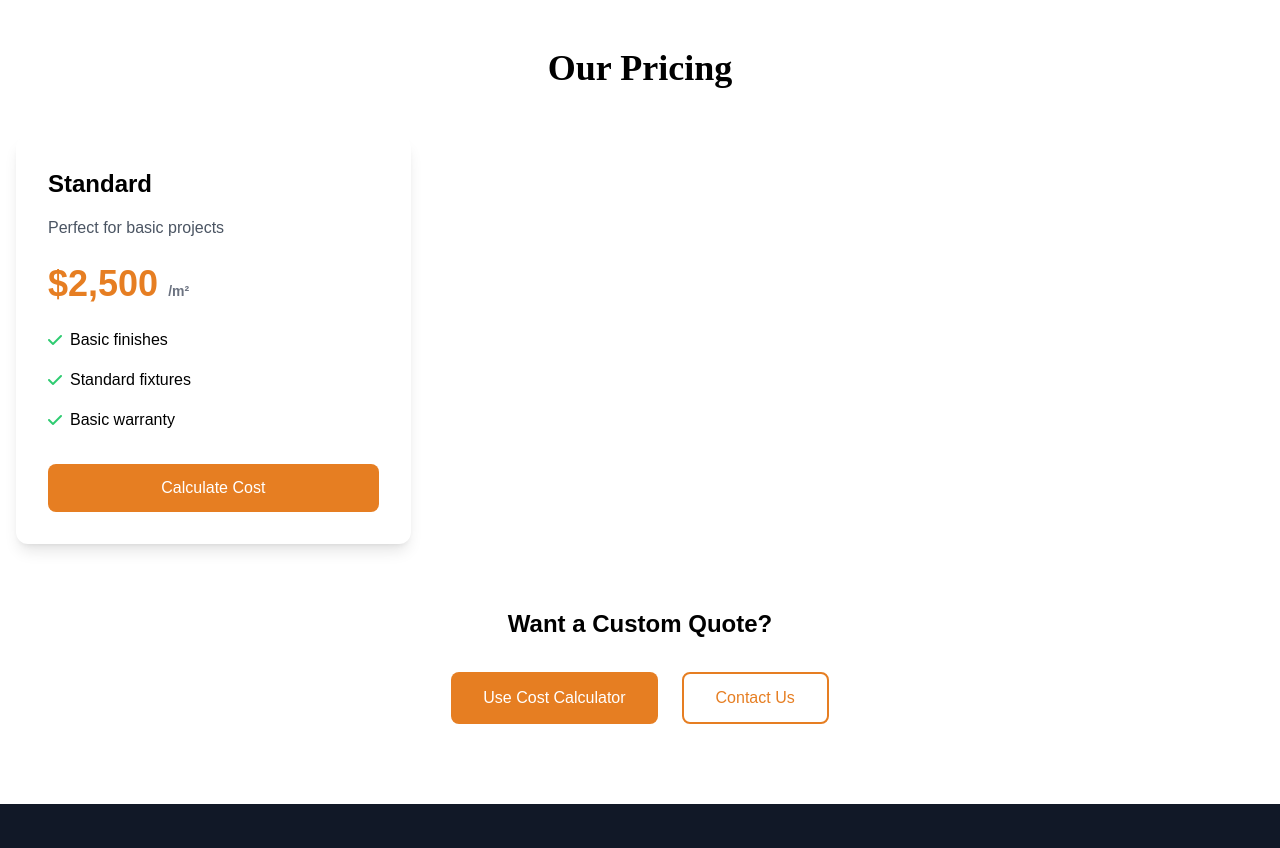
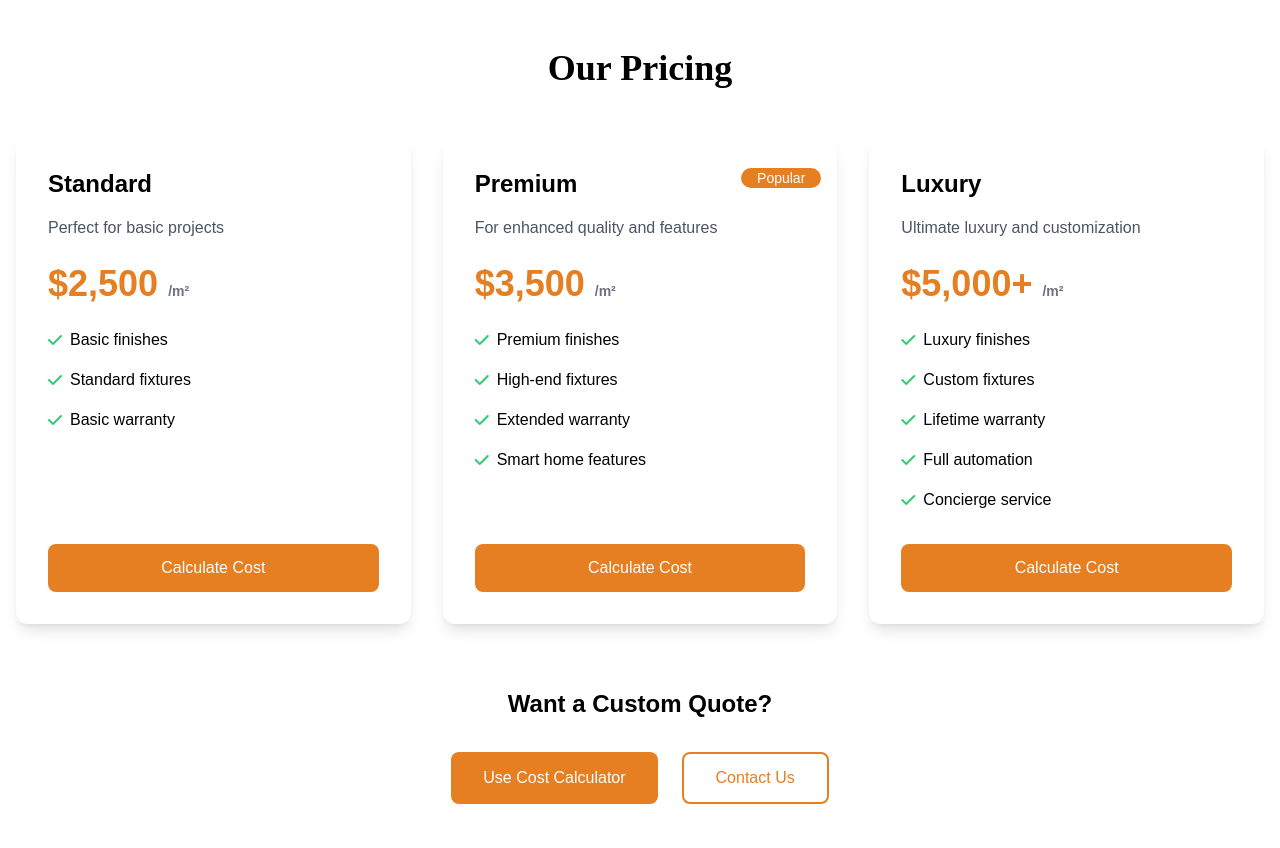
Before and after one commit to shubharthaksangharsha/w13-projects, a website: page pages/services.html in a window 1280 px wide. Shown: the part 2140-2988 px from the top of the page. Drawn offline with nearby package versions, Linux system fonts and the light colour scheme.

Commit message:
Added more pricing templates

```diff
--- a/pages/services.html
+++ b/pages/services.html
@@ -229,9 +229,10 @@
                 <h2 class="font-playfair text-4xl font-bold text-center mb-12">Our Pricing</h2>
 
                 <div class="grid grid-cols-1 md:grid-cols-3 gap-8">
-                    <!-- Basic Package -->
-                    <div class="bg-white p-8 rounded-xl shadow-lg hover:shadow-xl transition-all"
+                    <!-- Standard Package -->
+                    <div class="bg-white p-8 rounded-xl shadow-lg hover:shadow-xl transition-all flex flex-col justify-between"
                          data-aos="fade-up">
+                        <div> <!-- Content wrapper -->
                             <h3 class="text-2xl font-bold mb-4">Standard</h3>
                             <p class="text-gray-600 mb-6">Perfect for basic projects</p>
                             <div class="text-4xl font-bold mb-6">
@@ -252,14 +253,92 @@
                                     Basic warranty
                                 </li>
                             </ul>
+                        </div>
                         <a href="../pages/pricing-calculator.html"
                            class="block w-full py-3 px-6 text-center bg-secondary text-white rounded-lg
-                                  hover:bg-opacity-90 transition-all">
+                                  hover:bg-opacity-90 transition-all mt-auto">
                             Calculate Cost
                         </a>
                     </div>
 
-                    <!-- Add Premium and Luxury packages similarly -->
+                    <!-- Premium Package -->
+                    <div class="bg-white p-8 rounded-xl shadow-lg hover:shadow-xl transition-all transform scale-105 flex flex-col justify-between relative"
+                         data-aos="fade-up" data-aos-delay="100">
+                        <div class="absolute -top-4 right-4 bg-secondary text-white px-4 py-1 rounded-full text-sm">
+                            Popular
+                        </div>
+                        <div> <!-- Content wrapper -->
+                            <h3 class="text-2xl font-bold mb-4">Premium</h3>
+                            <p class="text-gray-600 mb-6">For enhanced quality and features</p>
+                            <div class="text-4xl font-bold mb-6">
+                                <span class="text-secondary">$3,500</span>
+                                <span class="text-sm text-gray-500">/m²</span>
+                            </div>
+                            <ul class="space-y-4 mb-8">
+                                <li class="flex items-center">
+                                    <i class="fas fa-check text-success mr-2"></i>
+                                    Premium finishes
+                                </li>
+                                <li class="flex items-center">
+                                    <i class="fas fa-check text-success mr-2"></i>
+                                    High-end fixtures
+                                </li>
+                                <li class="flex items-center">
+                                    <i class="fas fa-check text-success mr-2"></i>
+                                    Extended warranty
+                                </li>
+                                <li class="flex items-center">
+                                    <i class="fas fa-check text-success mr-2"></i>
+                                    Smart home features
+                                </li>
+                            </ul>
+                        </div>
+                        <a href="../pages/pricing-calculator.html"
+                           class="block w-full py-3 px-6 text-center bg-secondary text-white rounded-lg
+                                  hover:bg-opacity-90 transition-all mt-auto">
+                            Calculate Cost
+                        </a>
+                    </div>
+
+                    <!-- Luxury Package -->
+                    <div class="bg-white p-8 rounded-xl shadow-lg hover:shadow-xl transition-all flex flex-col justify-between"
+                         data-aos="fade-up" data-aos-delay="200">
+                        <div> <!-- Content wrapper -->
+                            <h3 class="text-2xl font-bold mb-4">Luxury</h3>
+                            <p class="text-gray-600 mb-6">Ultimate luxury and customization</p>
+                            <div class="text-4xl font-bold mb-6">
+                                <span class="text-secondary">$5,000+</span>
+                                <span class="text-sm text-gray-500">/m²</span>
+                            </div>
+                            <ul class="space-y-4 mb-8">
+                                <li class="flex items-center">
+                                    <i class="fas fa-check text-success mr-2"></i>
+                                    Luxury finishes
+                                </li>
+                                <li class="flex items-center">
+                                    <i class="fas fa-check text-success mr-2"></i>
+                                    Custom fixtures
+                                </li>
+                                <li class="flex items-center">
+                                    <i class="fas fa-check text-success mr-2"></i>
+                                    Lifetime warranty
+                                </li>
+                                <li class="flex items-center">
+                                    <i class="fas fa-check text-success mr-2"></i>
+                                    Full automation
+                                </li>
+                                <li class="flex items-center">
+                                    <i class="fas fa-check text-success mr-2"></i>
+                                    Concierge service
+                                </li>
+                            </ul>
+                        </div>
+                        <a href="../pages/pricing-calculator.html"
+                           class="block w-full py-3 px-6 text-center bg-secondary text-white rounded-lg
+                                  hover:bg-opacity-90 transition-all mt-auto">
+                            Calculate Cost
+                        </a>
+                    </div>
                 </div>
 
                 <!-- Interactive Elements -->
```
Lines whose indentation alone changed are shown as unchanged.
